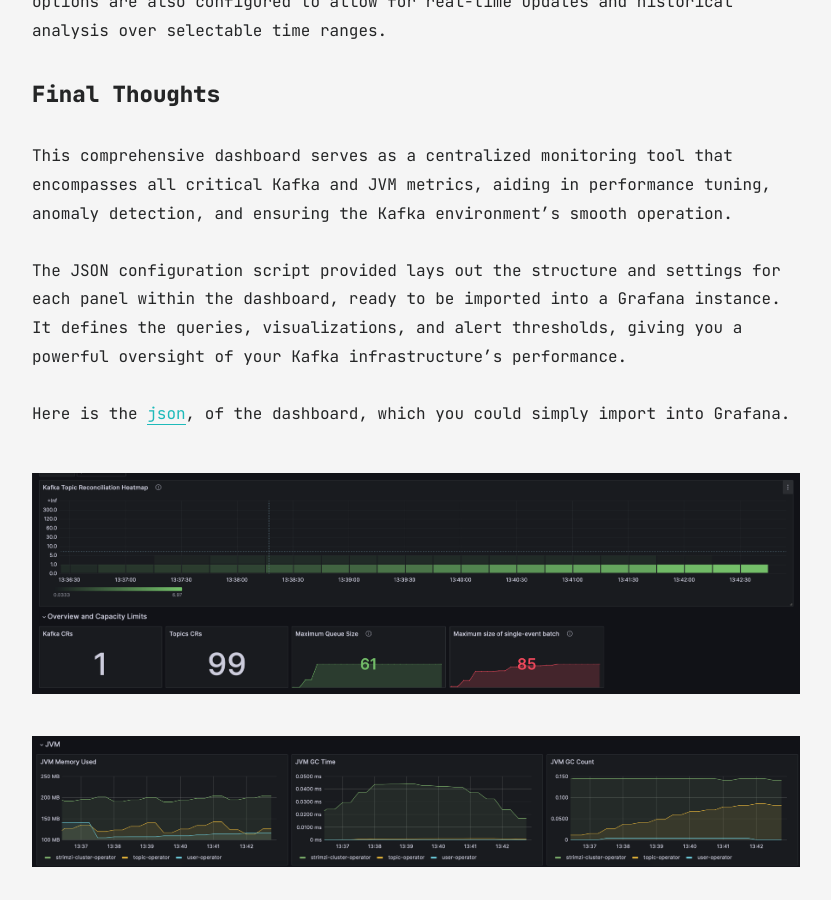
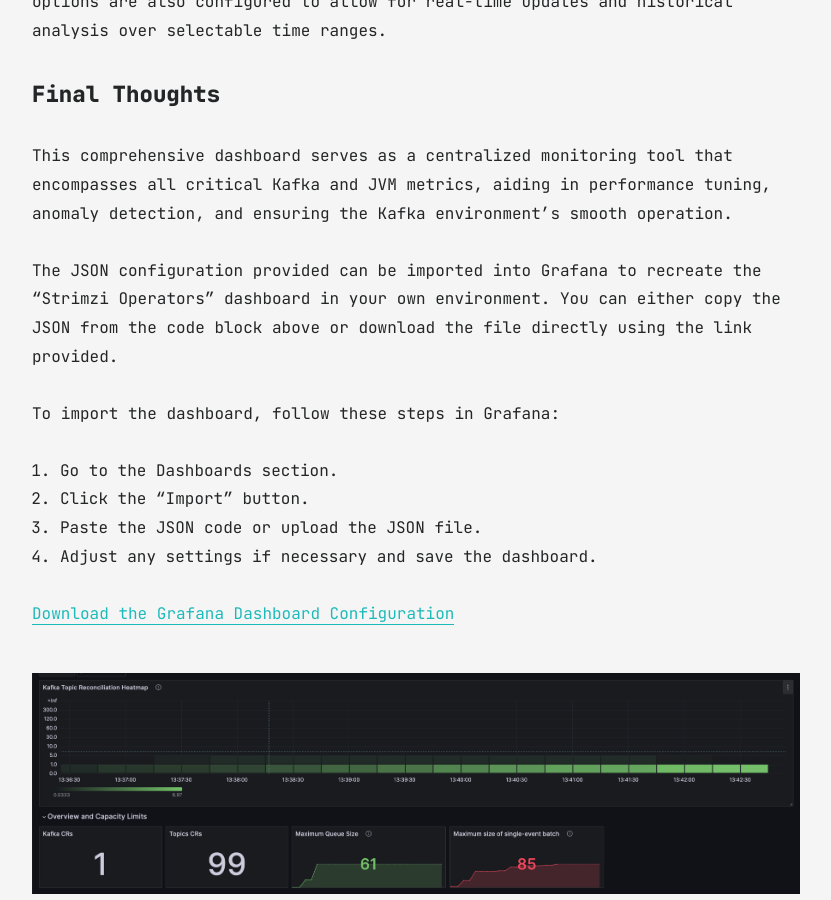
Before and after one commit to see-quick/see-quick.github.io, a Jekyll site: the page built from all_collections/_posts/2024-02-25-practical-grafana-in-action-part2.md, in a window 1280 px wide and 900 px high, scrolled down 8680 px. Shown: the whole window, without its empty margins (224-1055 px from the left). Built offline with Jekyll 4.4.1, drawn with Linux system fonts in a browser that asks for light colours.

Commit message:
better wording
Signed-off-by: see-quick <maros.orsak159@gmail.com>

```diff
--- a/all_collections/_posts/2024-02-25-practical-grafana-in-action-part2.md
+++ b/all_collections/_posts/2024-02-25-practical-grafana-in-action-part2.md
@@ -143,10 +143,16 @@ The dashboard uses a templated datasource (`${DS_PROMETHEUS}`), enabling easy sw
 #### Final Thoughts
 This comprehensive dashboard serves as a centralized monitoring tool that encompasses all critical Kafka and JVM metrics, aiding in performance tuning, anomaly detection, and ensuring the Kafka environment's smooth operation.
 
-The JSON configuration script provided lays out the structure and settings for each panel within the dashboard, ready to be imported into a Grafana instance.
-It defines the queries, visualizations, and alert thresholds, giving you a powerful oversight of your Kafka infrastructure's performance.
+The JSON configuration provided can be imported into Grafana to recreate the "Strimzi Operators" dashboard in your own environment.
+You can either copy the JSON from the code block above or download the file directly using the link provided.
 
-Here is the [json](https://github.com/see-quick/see-quick.github.io/blob/main/assets/blog_resource/8/grafana.json), of the dashboard, which you could simply import into Grafana.
+To import the dashboard, follow these steps in Grafana:
+1. Go to the Dashboards section.
+2. Click the "Import" button.
+3. Paste the JSON code or upload the JSON file.
+4. Adjust any settings if necessary and save the dashboard.
+
+[Download the Grafana Dashboard Configuration](https://github.com/see-quick/see-quick.github.io/blob/main/assets/blog_resource/8/grafana.json)
 
 ![img_3.png](../../assets/images/8/img____3.png)
 ![img_1.png](../../assets/images/8/img____1.png)
```
